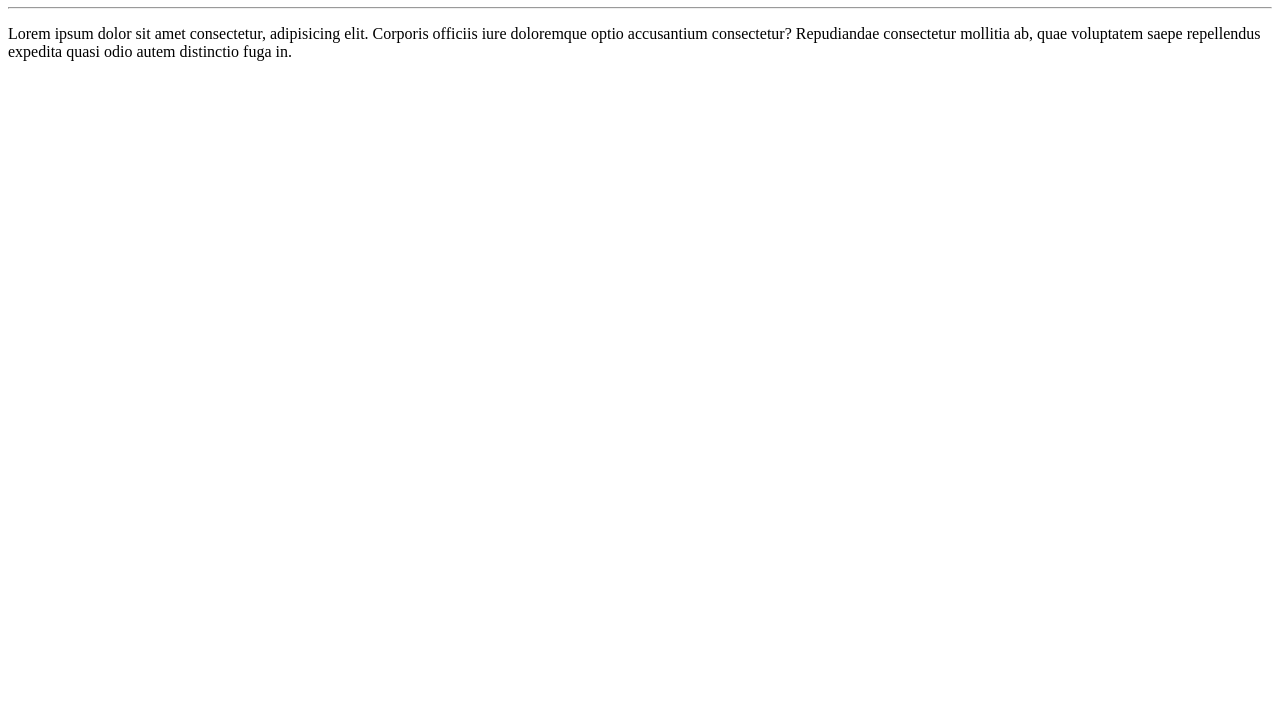
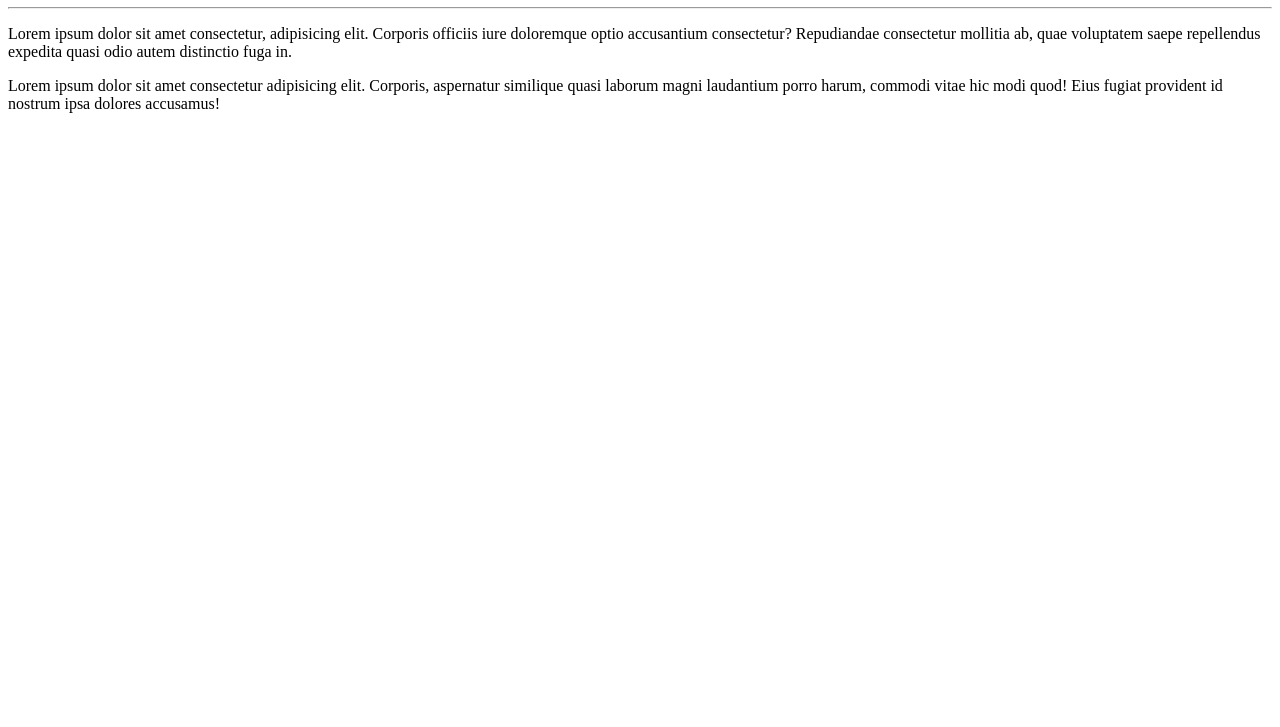
Before and after one commit to daisalexandre83/Ola-Mundo, a plain HTML site: page site-exemplo/index.html in a window 1280 px wide. Shown: the part 73-800 px from the top of the page. Drawn offline with Linux system fonts and the light colour scheme.

Commit message:
adicionei um parágrafo

```diff
--- a/site-exemplo/index.html
+++ b/site-exemplo/index.html
@@ -10,5 +10,6 @@
     <h1>Olá,Mundo!</h1>
     <hr>
     <p>Lorem ipsum dolor sit amet consectetur, adipisicing elit. Corporis officiis iure doloremque optio accusantium consectetur? Repudiandae consectetur mollitia ab, quae voluptatem saepe repellendus expedita quasi odio autem distinctio fuga in.</p>
+    <p>Lorem ipsum dolor sit amet consectetur adipisicing elit. Corporis, aspernatur similique quasi laborum magni laudantium porro harum, commodi vitae hic modi quod! Eius fugiat provident id nostrum ipsa dolores accusamus!</p>
 </body>
 </html>
```
